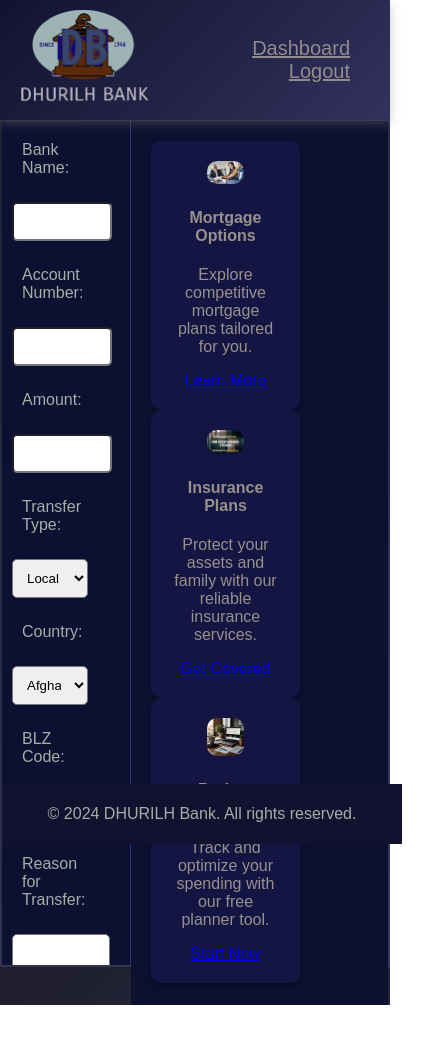
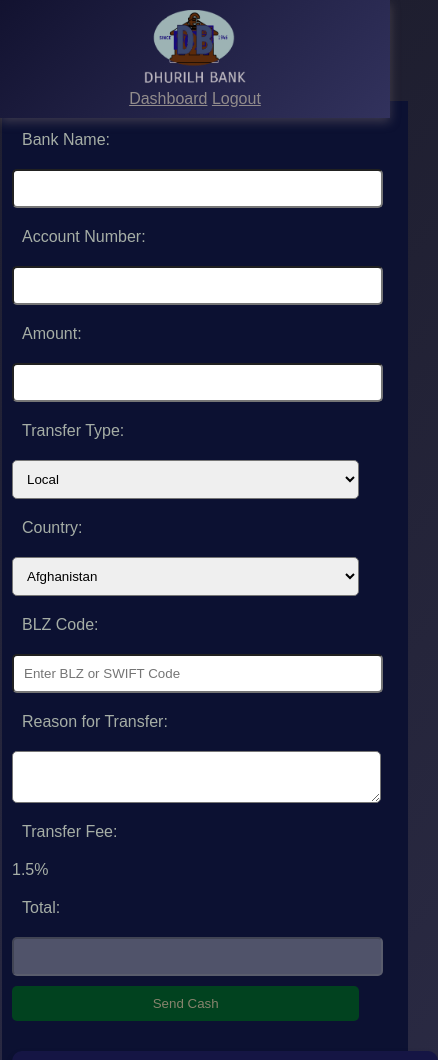
Before and after one commit to thisonenowexists/First, a website: page transfer.html in a window 390 px wide. Shown: the top 1060 px of the page, 438 px wide, since content can reach past the window. Before the commit the page ends 1005 px from the top, so only its background shows below. Drawn offline with Linux system fonts and the light colour scheme.

Commit message:
transfer.html

```diff
--- a/transfer.html
+++ b/transfer.html
@@ -140,6 +140,65 @@ body {
             bottom: 0;
             width: 100%;
         }
+
+		@media (max-width: 768px) {
+    .main-content {
+        flex-direction: column; /* Stack the left and right panels on smaller screens */
+        height: auto; /* Allow the height to adjust based on content */
+    }
+
+    .container {
+        width: 100%; /* Full width for container on smaller screens */
+        padding: 10px;
+        border-right: none; /* Remove the border on smaller screens */
+    }
+
+    .navbar {
+        padding: 10px 10px;
+        flex-direction: column; /* Stack navbar items vertically */
+        align-items: center; /* Center align the items */
+    }
+
+    .navbar img {
+        height: 80px; /* Resize the logo for smaller screens */
+    }
+
+    .navbar nav a {
+        margin: 10px 0; /* Add spacing between nav links */
+        font-size: 16px; /* Reduce font size for mobile */
+    }
+
+    body {
+        padding-top: 100px; /* Adjust for the smaller header */
+    }
+
+    label, input, select, textarea, button {
+        width: 90%; /* Make inputs and buttons wider on small screens */
+        margin: 10px 0; /* Reduce margin */
+    }
+
+    .right-panel {
+        width: 100%; /* Take full width */
+        padding: 10px;
+        height: auto; /* Allow content to determine the height */
+    }
+
+    .grid-tab {
+        width: 100%; /* Make grid tabs full width */
+        margin-bottom: 20px; /* Add space between grid tabs */
+    }
+
+    .grid-tab img {
+        width: 70%; /* Resize images for better visibility */
+        height: auto; /* Let images resize proportionally */
+    }
+
+    footer {
+        position: relative; /* Make footer scrollable with content */
+        padding: 10px;
+    }
+}
+
 
     </style>
 </head>
```
